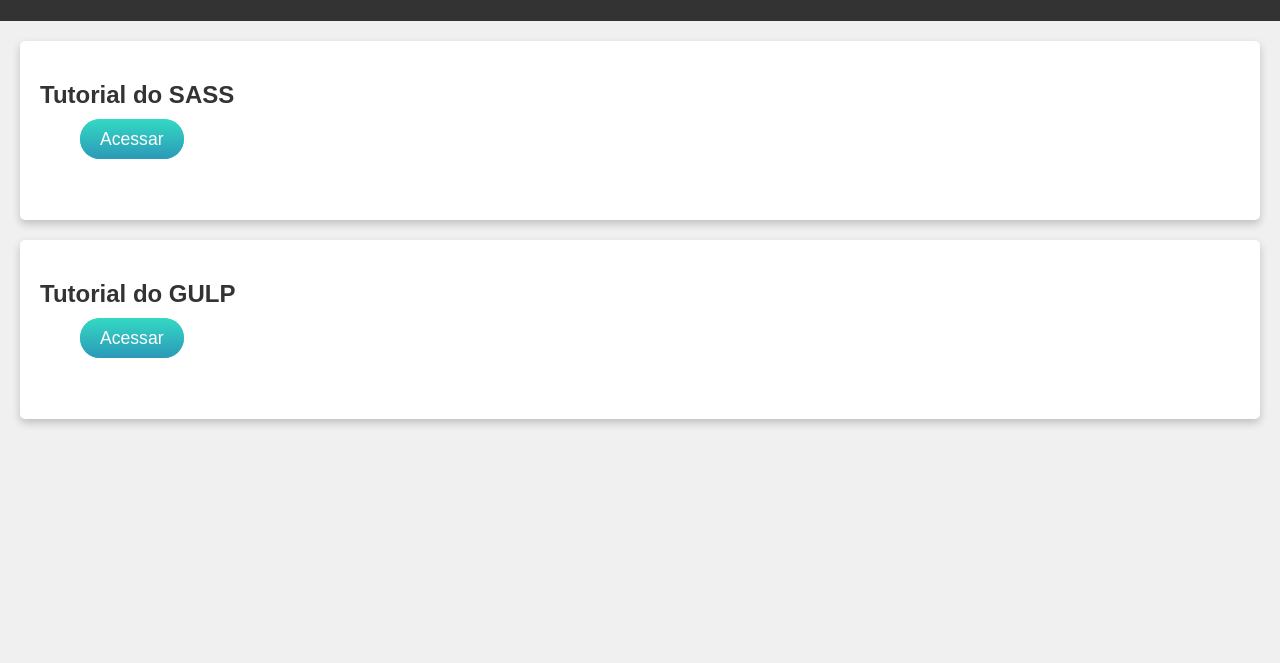
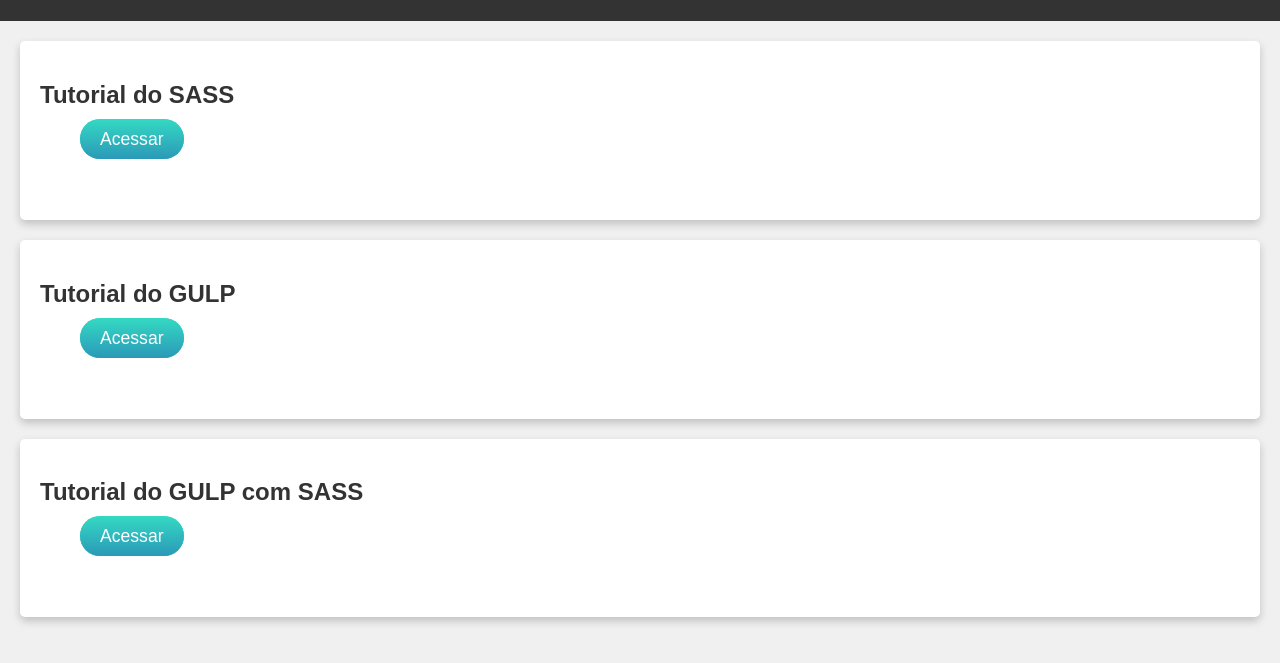
Before and after one commit to ttmzz/Tutorias, a plain HTML site: page index.html in a window 1280 px wide. Shown: the part 99-762 px from the top of the page. Drawn offline with Linux system fonts and the light colour scheme.

Commit message:
Update index.html

```diff
--- a/index.html
+++ b/index.html
@@ -51,5 +51,14 @@
         </section>
     </div>
 
+    <div class="main">
+        <section>
+            <h2>Tutorial do GULP com SASS</h2>
+            <ul>
+                <a href="./Gulp-Sass/exemp.html" class="btn">Acessar</a>
+            </ul>
+        </section>
+    </div>
+
 </body>
 </html>
```
